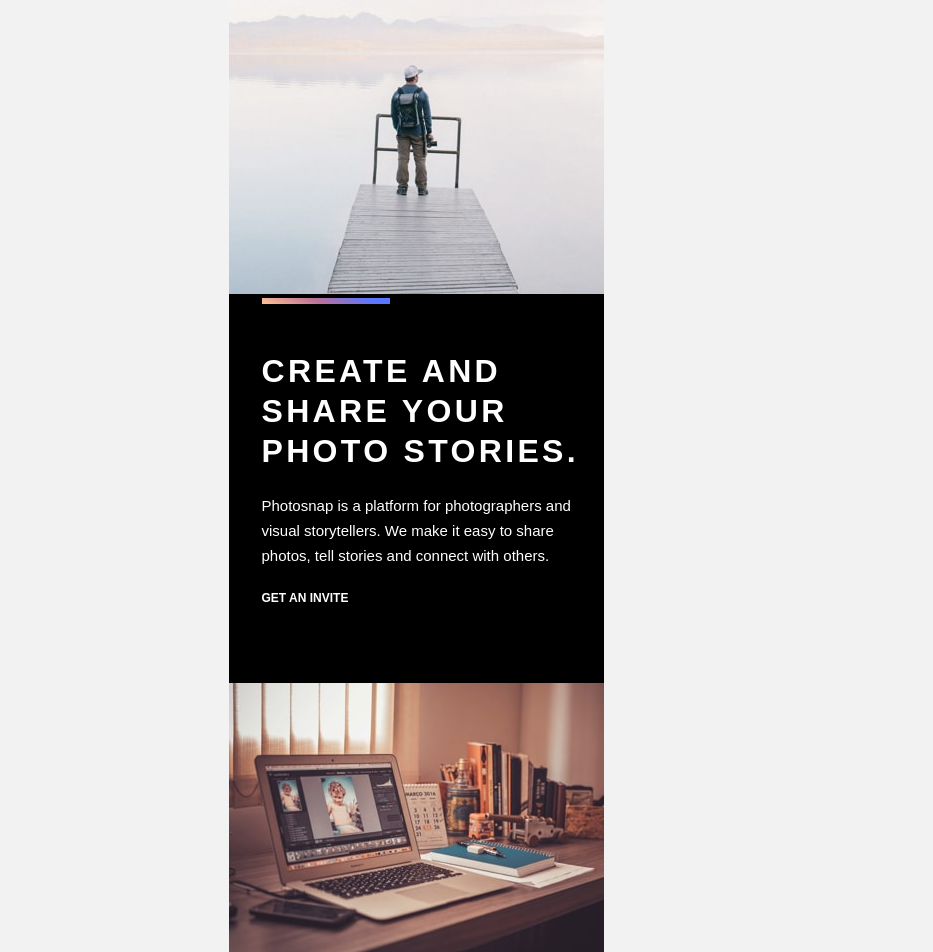
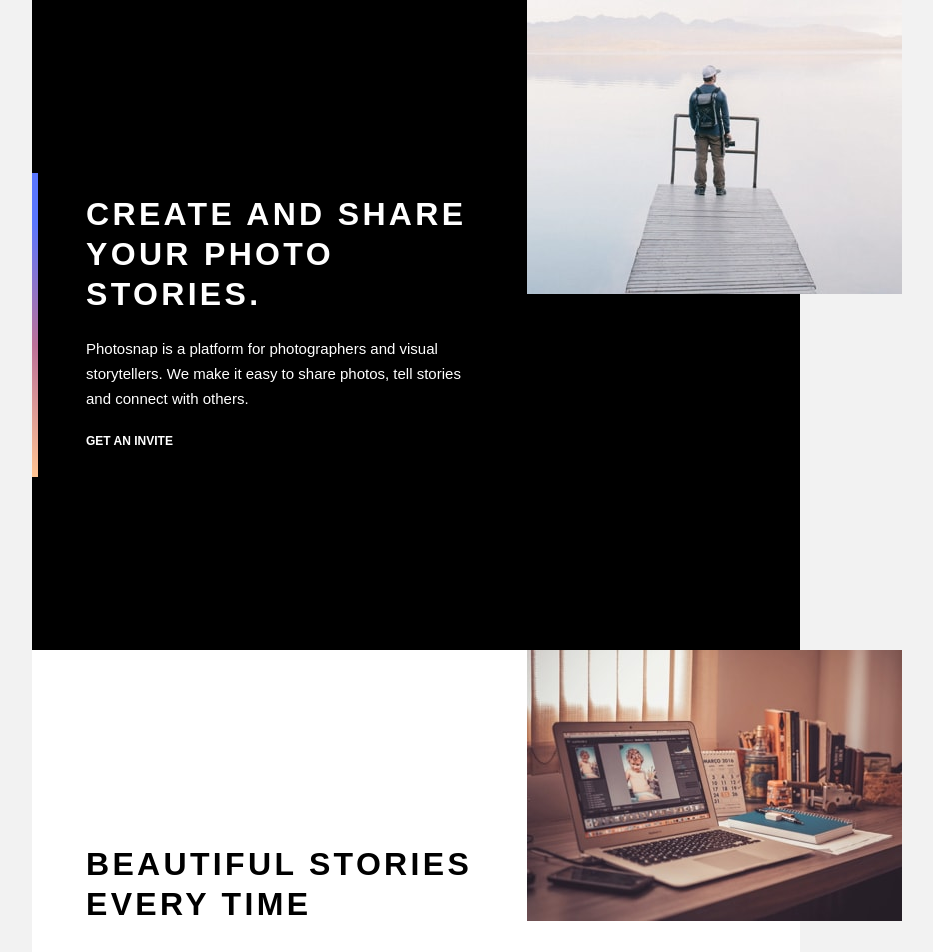
Before and after one commit to beqa200/photosnap-multi-page-website-005, a React (Create React App) app: page /home in a window 1280 px wide. Shown: the top 952 px of the page, without its empty margins (224-1157 px from the left). Built offline with nearby package versions, Linux system fonts and the light colour scheme.

Commit message:
add tablet resolution besides of an img

```diff
--- a/src/components/PhotoStory.js
+++ b/src/components/PhotoStory.js
@@ -6,7 +6,8 @@
   Text,
   Invite,
   Icon,
-  ImageWrapper
+  IconWrapper,
+  ImgWrapper
 } from "../styled-components/PhotoStoryStyled";
 // import styled from 'styled-components';
 
@@ -14,24 +15,24 @@
   return (
     <>
       <Container>
-        <div className="ImgWrapper">
+        <ImgWrapper>
           <img src={props.images[1].path} alt={props.images[1].alt} />
-        </div>
+        </ImgWrapper>
 
         <TextContainer>
           <Title>{props.images[1].title}</Title>
           <Text>{props.images[1].text}</Text>
-          <ImageWrapper>
+          <IconWrapper>
           <Invite>{props.images[1].invite}</Invite>
           <Icon src={props.images[1].icon}/>
-          </ImageWrapper>
+          </IconWrapper>
         </TextContainer>
       </Container>
 
       <Container>
-        <div className="ImgWrapper">
+        <ImgWrapper>
           <img src={props.images[0].path} alt={props.images[0].alt} />
-        </div>
+        </ImgWrapper>
 
         <TextContainer >
           <Title>{props.images[0].title}</Title>
@@ -41,9 +42,9 @@
       </Container>
 
       <Container>
-        <div className="ImgWrapper">
+        <ImgWrapper>
           <img src={props.images[2].path} alt={props.images[2].alt} />
-        </div>
+        </ImgWrapper>
 
         <TextContainer>
           <Title>{props.images[2].title}</Title>
--- a/src/pages/Features.js
+++ b/src/pages/Features.js
@@ -5,15 +5,16 @@
   TextContainer,
   Text,
   Invite,
+  ImgWrapper
 } from "../styled-components/PhotoStoryStyled";
 
 export default function Features(props) {
   return (
     <>
       <Container style={{ backgroundColor: '#000000' }}>
-        <div>
+        <ImgWrapper>
           <img src={props.images[4].path} alt={props.images[4].alt} />
-        </div>
+        </ImgWrapper>
 
         <TextContainer>
           <Title>{props.images[4].title}</Title>
--- a/src/pages/Home.js
+++ b/src/pages/Home.js
@@ -7,10 +7,12 @@
   Text,
   Invite,
   Icon,
-  ImageWrapper,
+  IconWrapper,
   BlackTitle,
   BlackText,
-  BlackInvite,Stick
+  BlackInvite,
+  Stick,
+  ImgWrapper
 } from "../styled-components/PhotoStoryStyled";
 // import styled from 'styled-components';
 
@@ -18,48 +20,48 @@
   return (
     <>
       <Container style={{ backgroundColor: 'black' }}>
-        <div className="ImgWrapper">
+        <ImgWrapper>
           <img src={props.images[1].path} alt={props.images[1].alt} />
-        </div>
+        </ImgWrapper>
 
         <TextContainer>
           <Stick></Stick>
           <Title>{props.images[1].title}</Title>
           <Text>{props.images[1].text}</Text>
-          <ImageWrapper>
+          <IconWrapper>
           <Invite>{props.images[1].invite}</Invite>
           <Icon src={props.images[1].icon}/>
-          </ImageWrapper>
+          </IconWrapper>
         </TextContainer>
       </Container>
 
       <Container style={{ backgroundColor: '#ffffff' }} >
-        <div >
+        <ImgWrapper >
           <img src={props.images[0].path} alt={props.images[0].alt} />
-        </div>
+        </ImgWrapper>
 
         <TextContainer>
           <BlackTitle>{props.images[0].title}</BlackTitle>
           <BlackText>{props.images[0].text}</BlackText>
-          <ImageWrapper>
+          <IconWrapper>
           <BlackInvite>{props.images[1].invite}</BlackInvite>
           <Icon src={props.images[1].icon}/>
-          </ImageWrapper>
+          </IconWrapper>
         </TextContainer>
       </Container>
 
       <Container style={{ backgroundColor: '#ffffff' }}>
-        <div className="ImgWrapper">
+        <ImgWrapper>
           <img src={props.images[2].path} alt={props.images[2].alt} />
-        </div>
+        </ImgWrapper>
 
         <TextContainer>
           <BlackTitle>{props.images[2].title}</BlackTitle>
           <BlackText>{props.images[2].text}</BlackText>
-          <ImageWrapper>
+          <IconWrapper>
           <BlackInvite>{props.images[1].invite}</BlackInvite>
           <Icon src={props.images[1].icon}/>
-          </ImageWrapper>
+          </IconWrapper>
         </TextContainer>
       </Container>
     </>
--- a/src/pages/Pricing.js
+++ b/src/pages/Pricing.js
@@ -5,15 +5,16 @@
   TextContainer,
   Text,
   Invite,
+  ImgWrapper
 } from "../styled-components/PhotoStoryStyled";
 
 export default function Pricing(props) {
   return (
     <>
      <Container style={{ backgroundColor: '#000000' }}>
-        <div>
+        <ImgWrapper>
           <img src={props.images[5].path} alt={props.images[5].alt} />
-        </div>
+        </ImgWrapper>
 
         <TextContainer>
           <Title>{props.images[5].title}</Title>
--- a/src/pages/Stories.js
+++ b/src/pages/Stories.js
@@ -5,25 +5,25 @@
   TextContainer,
   Text,
   Invite,
-  ImageWrapper,
-  Icon
+  IconWrapper,
+  Icon,ImgWrapper
 } from "../styled-components/PhotoStoryStyled";
 
 export default function Stories(props) {
   return (
     <>
       <Container style={{ backgroundColor: '#000000' }}>
-        <div>
+        <ImgWrapper>
           <img src={props.images[3].path} alt={props.images[3].alt} />
-        </div>
+        </ImgWrapper>
 
         <TextContainer>
           <Title>{props.images[3].title}</Title>
           <Text>{props.images[3].text}</Text>
-          <ImageWrapper>
+          <IconWrapper>
             <Invite>{props.images[3].invite}</Invite>
             <Icon src={props.images[3].icon} />
-          </ImageWrapper>
+          </IconWrapper>
         </TextContainer>
       </Container>
     </>
--- a/src/styled-components/PhotoStoryStyled.js
+++ b/src/styled-components/PhotoStoryStyled.js
@@ -1,88 +1,134 @@
 import styled from "styled-components";
 
- const Container= styled.div`
-width:375px;
-height:auto;
-// background-color:#000000;
+const Container = styled.div`
+  width: 375px;
+  height: auto;
+  @media screen and (min-width: 768px) {
+    width: 768px;
+    height:650px;
+    display:grid;
+    grid-template-columns: repeat(2, 1fr);
+  }
+  @media screen and (min-width: 1440px){
+    width: 1440px;
+    height:650px;
+
+  }
 `;
-// const Image =styled.img`
-// width:375px;
-// height:562px;
-// `;
-const TextContainer=styled.div`
-padding-top:32px;
-padding-left:33px;
-padding-right:24px;
-// padding-bottom:16px;
-width:375px;
-height:auto;
-box-sizing:border-box;
-padding-bottom:72px;
-position:relative;
+
+const TextContainer = styled.div`
+  padding-top: 32px;
+  padding-left: 33px;
+  padding-right: 24px;
+  // padding-bottom:16px;
+  width: 375px;
+  height: auto;
+  box-sizing: border-box;
+  padding-bottom: 72px;
+  position: relative;
+  @media screen and (min-width: 768px) {
+    width: 495px;
+    padding: 173px 54px 173px 54px;
+    grid-column: 1;
+  }
 `;
-const Stick=styled.div`
-position: absolute;
-width:128px;
-height:6px;
-top:0;
-left:33px;
-background:linear-gradient(26.57deg, #FFC593 0%, #BC7198 43.29%, #5A77FF 83.33%);
+const ImgWrapper = styled.div`
+  @media screen and (min-width: 768px) {
+    width: 273px;
+    height: 650px;
+    order: 1;
+    flex: 1;
+  }
 `;
-const Title =styled.h1`
-font-weight:700;
-font-size:32px;
-line-height:40px;
-letter-spacing:3.33px;
-color:#ffffff;
-`;
-const BlackTitle =styled.h1`
-
-font-weight:700;
-font-size:32px;
-line-height:40px;
-letter-spacing:3.33px;
-color:#000000;
-`;
-const Text=styled.p`
-color:#ffffff;
-font-size:15px;
-line-height:25px;
-`;
-const BlackText=styled.p`
-color:#000000;
-font-size:15px;
-line-height:25px;
-`;
-const Invite=styled.div`
-font-weight:700;
-font-size:12px;
-line-height:15.62px;
-color:#ffffff;
-margin-right:18px;
-`;
-const BlackInvite=styled.div`
-font-weight:700;
-font-size:12px;
-line-height:15.62px;
-color:#000000;
-margin-right:18px;
-
-
-`;
-const Icon =styled.img`
-fill: #ffffff;
-width:41px;
-margin-right: 10px;
-
-
-`;
-const ImageWrapper =styled.div`
-display:flex;
-height:20px;
+const IconWrapper = styled.div`
+height:15px;
 margin-top:23px;
+grid-column: 2;
 }
 
 `;
+const Stick = styled.div`
+  position: absolute;
+  width: 128px;
+  height: 6px;
+  top: 0;
+  left: 33px;
+  background: linear-gradient(
+    26.57deg,
+    #ffc593 0%,
+    #bc7198 43.29%,
+    #5a77ff 83.33%
+  );
+  @media screen and (min-width: 768px) {
+    width: 6px;
+    height: 304px;
+    top: 173px;
+    left: 0;
+  }
+`;
+const Title = styled.h1`
+  font-weight: 700;
+  font-size: 32px;
+  line-height: 40px;
+  letter-spacing: 3.33px;
+  color: #ffffff;
+`;
+const BlackTitle = styled.h1`
+  font-weight: 700;
+  font-size: 32px;
+  line-height: 40px;
+  letter-spacing: 3.33px;
+  color: #000000;
+`;
+const Text = styled.p`
+  color: #ffffff;
+  font-size: 15px;
+  line-height: 25px;
+`;
+const BlackText = styled.p`
+  color: #000000;
+  font-size: 15px;
+  line-height: 25px;
+`;
+const Invite = styled.div`
+  font-weight: 700;
+  font-size: 12px;
+  line-height: 15.62px;
+  color: #ffffff;
+  margin-right: 18px;
+`;
+const BlackInvite = styled.div`
+  font-weight: 700;
+  font-size: 12px;
+  line-height: 15.62px;
+  color: #000000;
+  margin-right: 18px;
+`;
 
+const Icon = styled.img`
+  fill: #ffffff;
+  max-width: 41px;
 
-export {Container,Title,TextContainer, Text,Invite,Icon,ImageWrapper,BlackTitle,BlackText,BlackInvite,Stick}
+  margin-right: 10px;
+  @media screen and (min-width: 768px) {
+    max-width: 100%;
+    height: 100%;
+    object-fit:contain;
+
+  }
+`;
+
+export {
+  Container,
+  Title,
+  TextContainer,
+  Text,
+  Invite,
+  Icon,
+  IconWrapper,
+  BlackTitle,
+  BlackText,
+  BlackInvite,
+  Stick,
+  ImgWrapper,
+};
```
